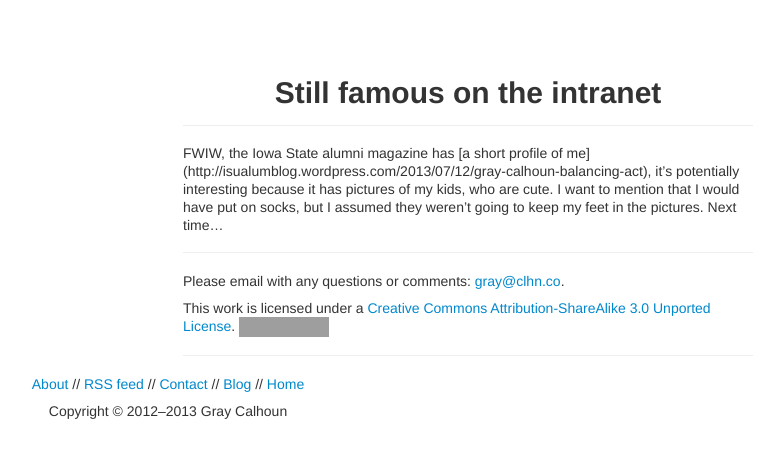
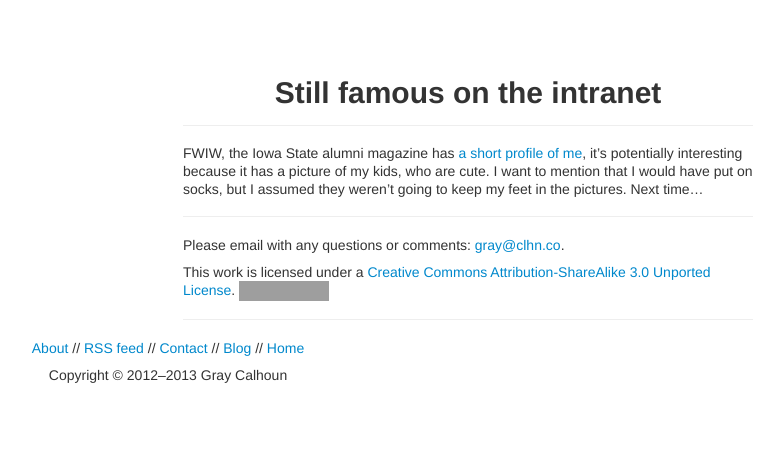
Before and after one commit to mmkuang/grayclhn.github.io, a Jekyll site: the page built from blog/_posts/2013-07-15-visions.md, in a window 1280 px wide. Shown: the top 458 px of the page, without its empty margins (472-1256 px from the left). Built offline with Jekyll 4.4.1, drawn with Linux system fonts in a browser that asks for light colours; grey boxes are pictures that could not be loaded.

Commit message:
Fix url in VISIONS blog post

```diff
--- a/blog/_posts/2013-07-15-visions.md
+++ b/blog/_posts/2013-07-15-visions.md
@@ -4,8 +4,10 @@ title: Still famous on the intranet
 author: Gray Calhoun
 ---
 
-FWIW, the Iowa State alumni magazine has [a short profile of me]
-(http://isualumblog.wordpress.com/2013/07/12/gray-calhoun-balancing-act),
-it's potentially interesting because it has pictures of my kids, who
+FWIW, the Iowa State alumni magazine has [a short profile of me][1],
+it's potentially interesting because it has a picture of my kids, who
 are cute.  I want to mention that I would have put on socks, but I
-assumed they weren't going to keep my feet in the pictures.  Next time...
+assumed they weren't going to keep my feet in the pictures.  Next
+time...
+
+[1]: http://isualumblog.wordpress.com/2013/07/12/gray-calhoun-balancing-act
```
